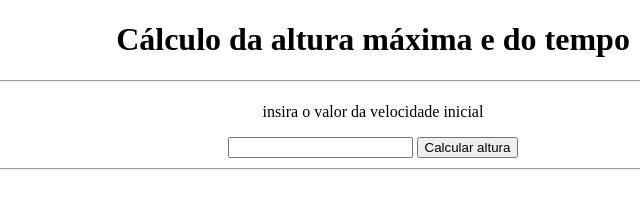
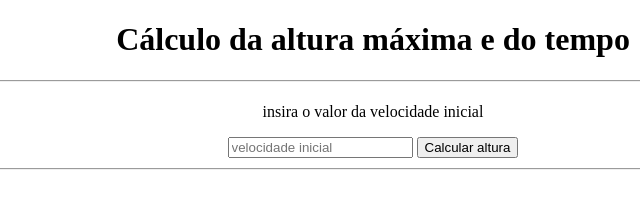
Before and after one commit to yasminroch/repositorio_pessoal, a plain HTML site: page 04_AUT_EST_EX_OBRIGATORIOS/Semana 3/formulário/index.html in a window 1280 px wide. Shown: the full height of the page, 267-907 px from the left. Drawn offline with Linux system fonts and the light colour scheme.

Commit message:
formulário.html
aqui está o formulário

```diff
--- a/04_AUT_EST_EX_OBRIGATORIOS/Semana 3/formulário/index.html
+++ b/04_AUT_EST_EX_OBRIGATORIOS/Semana 3/formulário/index.html
@@ -11,7 +11,7 @@
     <fieldset align="center">
             <!--Valor da altura-->
             <p>insira o valor da velocidade inicial</p>
-            <input id="Vi" type="number"/>
+            <input id="Vi" type="number" placeholder="velocidade inicial" required/>
           <button id="calcular" onclick="calcularAltura()">Calcular altura</button>
     </fieldset>
     <script>
```
